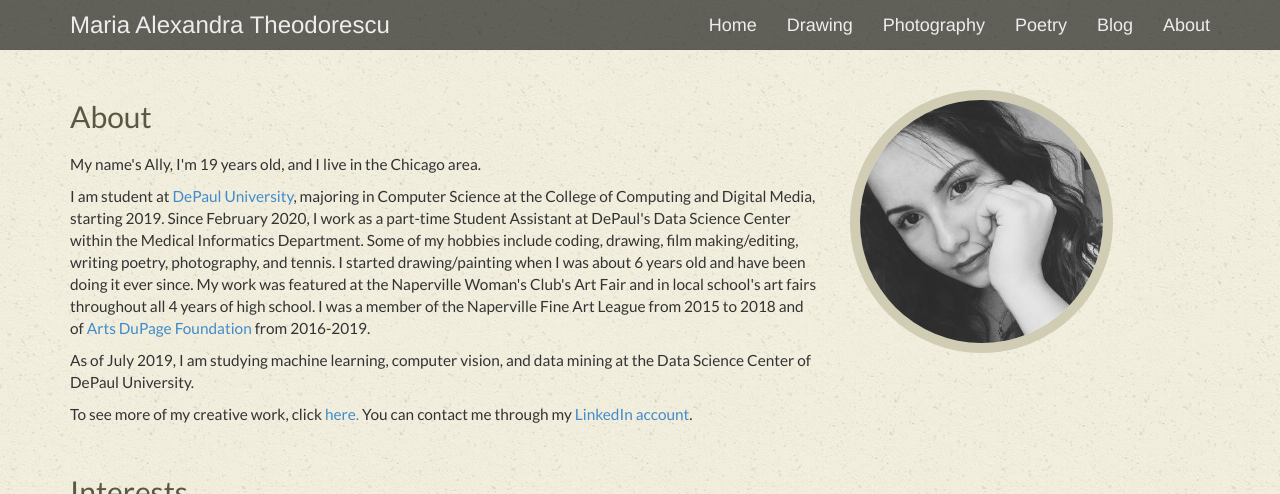
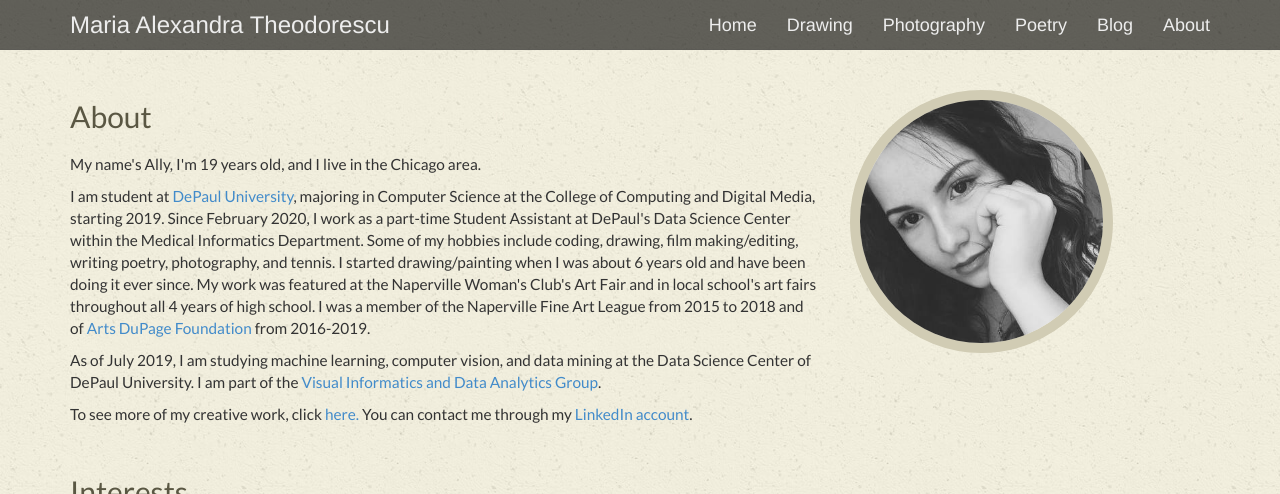
Before and after one commit to allyth/allyth, a Jekyll site: the page built from about.html, in a window 1280 px wide and 900 px high, cut to the strip 0-494 px from the top of the window. Built offline with Jekyll 4.4.1, drawn with Linux system fonts in a browser that asks for light colours; some web fonts are replaced.

Commit message:
Edit about

```diff
--- a/about.html
+++ b/about.html
@@ -14,7 +14,7 @@ title: About
                     Some of my hobbies include coding, drawing, film making/editing, writing poetry, photography, and tennis. I started drawing/painting when I was about 6 years old and have been doing it ever since.
                     My work was featured at the Naperville Woman's Club's Art Fair and in local school's art fairs throughout all 4 years of high school.
                     I was a member of the Naperville Fine Art League from 2015 to 2018 and of <a href="http://www.artsdupage.org/">Arts DuPage Foundation</a> from 2016-2019.</p>
-                     As of July 2019, I am studying machine learning, computer vision, and data mining at the Data Science Center of DePaul University.</p>
+                     As of July 2019, I am studying machine learning, computer vision, and data mining at the Data Science Center of DePaul University. I am part of the <a href="http://facweb.cs.depaul.edu/research/vc/students.html">Visual Informatics and Data Analytics Group</a>.</p>
                     <p>To see more of my creative work, click <a href="https://www.instagram.com/oceanbluesoul/">here.</a> You can contact me through my <a href="http://www.linkedin.com/in/alexandra-theodorescu">LinkedIn account</a>.</p>
 
 
```
